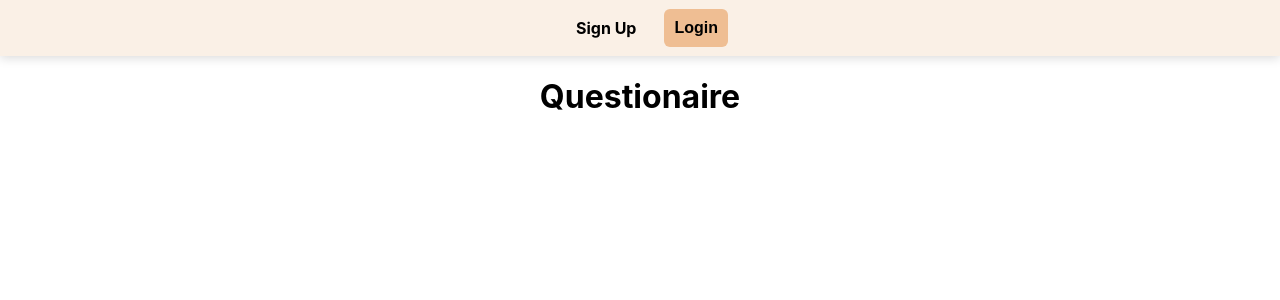
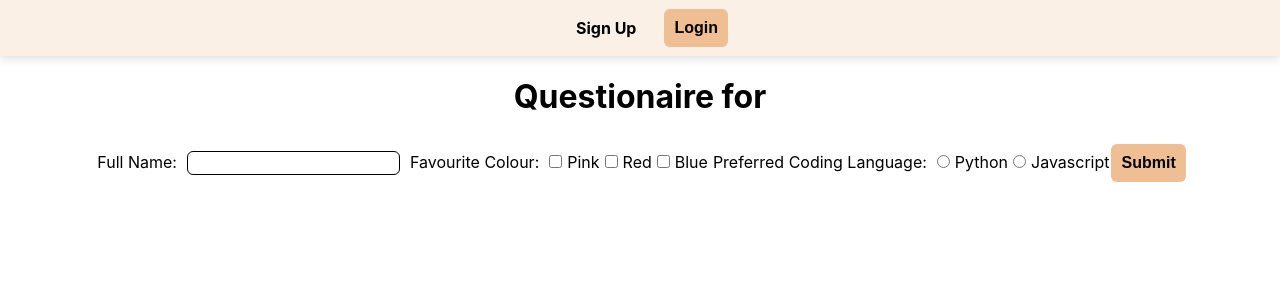
Before and after one commit to zyteo/Questionaire, a React (Create React App) app in the folder client/: page /question in a window 1280 px wide. Shown: the top 300 px of the page. Built offline with nearby package versions, Linux system fonts and the light colour scheme.

Commit message:
Created questionaire

```diff
--- a/client/src/App.js
+++ b/client/src/App.js
@@ -36,9 +36,9 @@ function App() {
 
         <Route path="/signup" element={<SignUp />} />
         <Route path="/welcome" element={<Welcome auth={auth} userName={userName} />} />
-        <Route path="/question" element={<NewQuestion />}/>
-        <Route path="/question_edit" element={<EditQuestion />}/>
-        <Route path="/question_response" element={<ShowQuestion/>}/>
+        <Route path="/question" element={<NewQuestion userName={userName}/>}/>
+        <Route path="/question_edit" element={<EditQuestion userName={userName}/>}/>
+        <Route path="/question_response" element={<ShowQuestion userName={userName}/>}/>
       </Routes>
     </div>
   );
--- a/client/src/pages/NewQuestion.jsx
+++ b/client/src/pages/NewQuestion.jsx
@@ -60,13 +60,81 @@ const Button = styled.button`
   }
   `;
 
-function NewQuestion() {
+function NewQuestion({ userName }) {
+  const navigate = useNavigate();
+  const [questionDetail, setQuestionDetail] = useState({
+    username: userName,
+    fullname: "",
+    colour: "",
+    language: "",
+  });
 
+  //for every change in details, update the state
+  const handleChange = (event) => {
+    const name = event.target.name;
+    setQuestionDetail({ ...questionDetail, [name]: event.target.value });
+  };
 
+  //   on submitting form
+  const handleSubmit = async (event) => {
+    event.preventDefault();
+
+    console.log(questionDetail);
+    await axios.post(`/api/question/`, questionDetail).then((res) => {
+      window.alert(`Submission Complete!`);
+      navigate(-1);
+    });
+  };
   return (
     <>
-      <h1>Questionaire</h1>
-
+      <h1>Questionaire for {userName}</h1>
+      <Label>Full Name:</Label>
+      <Input
+        type="text"
+        name="fullname"
+        minLength="2"
+        value={questionDetail.fullname}
+        onChange={(event) => handleChange(event)}
+        required
+      />
+      <Label>Favourite Colour:</Label>
+      <Input
+        type="checkbox"
+        name="colour"
+        value={questionDetail.colour}
+        onChange={(event) => handleChange(event)}
+      />
+      Pink
+      <Input
+        type="checkbox"
+        name="colour"
+        value={questionDetail.colour}
+        onChange={(event) => handleChange(event)}
+      />
+      Red
+      <Input
+        type="checkbox"
+        name="colour"
+        value={questionDetail.colour}
+        onChange={(event) => handleChange(event)}
+      />
+      Blue
+      <Label>Preferred Coding Language:</Label>
+      <Input
+        type="radio"
+        name="language"
+        value={questionDetail.language}
+        onChange={(event) => handleChange(event)}
+      />
+      Python
+      <Input
+        type="radio"
+        name="language"
+        value={questionDetail.language}
+        onChange={(event) => handleChange(event)}
+      />
+      Javascript
+      <Button onClick={(event) => handleSubmit(event)}>Submit</Button>
     </>
   );
 }
```
